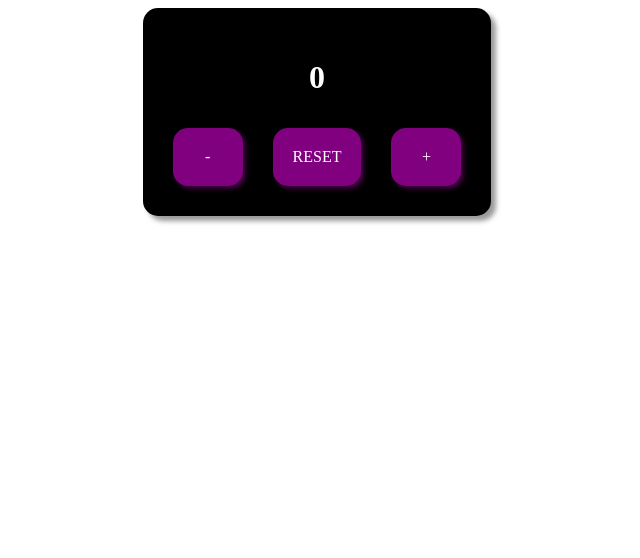
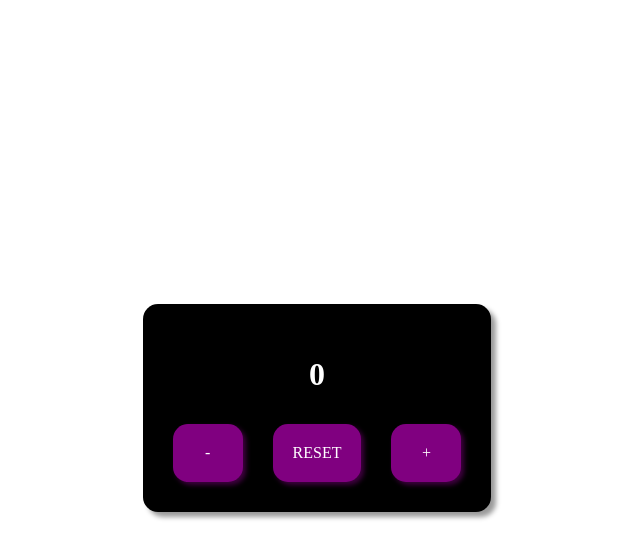
Before and after one commit to GUGOFO/Estudos-React, a React (Vite) app: page / in a window 1280 px wide. Shown: the top 558 px of the page, without its empty margins (323-963 px from the left). Built offline with nearby package versions, Linux system fonts and the light colour scheme.

Commit message:
modificações CSS

```diff
--- a/src/jsx/Contador/Styles.module.css
+++ b/src/jsx/Contador/Styles.module.css
@@ -4,6 +4,10 @@
     align-items: center;
 
     gap: 30px;
+}
+
+body{
+    height: 100vh;
 }
 
 .container{
@@ -29,3 +33,11 @@
     box-shadow: 3px 3px 5px hsla(300, 100%, 25%, 0.5);
     cursor: pointer;
 }
+
+.btn:hover{
+    background-color: hsl(300, 100%, 20%);
+}
+
+.btn:active{
+    background-color: hsl(300, 100%, 15%);
+}
```
